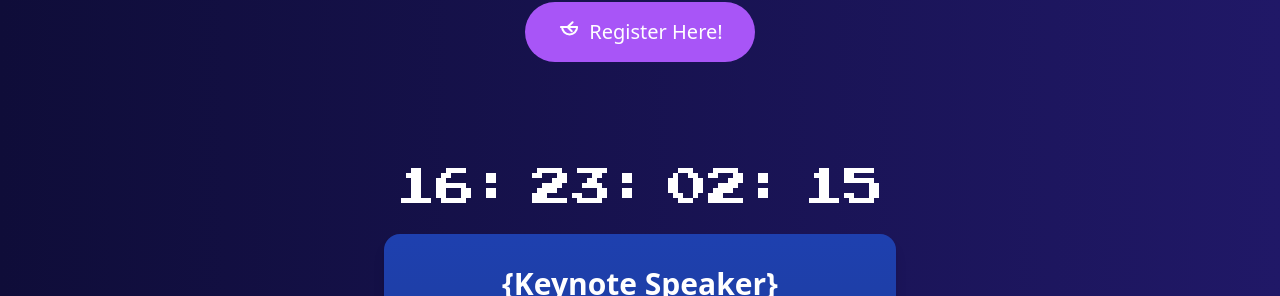
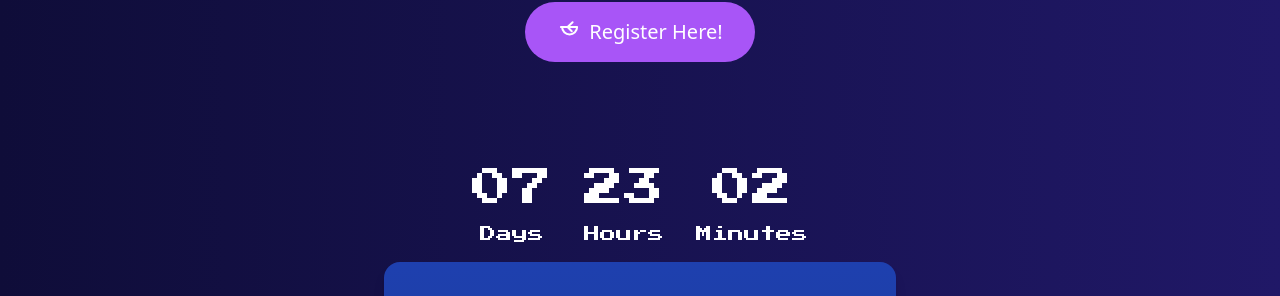
Before and after one commit to Pranav-Kumar14/Aurora-25, a React (Vite) app in the folder frontend/: page /home in a window 1280 px wide. Shown: the part 714-1010 px from the top of the page. Built offline with nearby package versions, Linux system fonts and the light colour scheme.

Commit message:
countdown updated

```diff
--- a/frontend/src/components/CountdownTimer.jsx
+++ b/frontend/src/components/CountdownTimer.jsx
@@ -2,7 +2,7 @@ import React, { useEffect, useState } from 'react';
 
 const CountdownTimer = () => {
     const calculateTimeLeft = () => {
-    const eventDate = new Date('2025-02-02T00:00:00');
+        const eventDate = new Date('2025-01-24T00:00:00');
         const now = new Date();
         const difference = eventDate - now;
 
@@ -10,7 +10,6 @@ const CountdownTimer = () => {
         days: Math.max(0, Math.floor(difference / (1000 * 60 * 60 * 24))),
         hours: Math.max(0, Math.floor((difference / (1000 * 60 * 60)) % 24)),
         minutes: Math.max(0, Math.floor((difference / 1000 / 60) % 60)),
-      seconds: Math.max(0, Math.floor((difference / 1000) % 60)),
         };
     };
 
@@ -25,11 +24,19 @@ const CountdownTimer = () => {
     }, []);
 
     return (
-    <div className="text-white justify-center font-press-start text-[25px] md:text-[40px] flex space-x-4 mb-4 ">
-      <span className='font-press-start '>{String(timeLeft.days).padStart(2, '0')}</span>:
-      <span className='font-press-start '>{String(timeLeft.hours).padStart(2, '0')}</span>:
-      <span className='font-press-start '>{String(timeLeft.minutes).padStart(2, '0')}</span>:
-      <span className='font-press-start '>{String(timeLeft.seconds).padStart(2, '0')}</span>
+        <div className="text-white justify-center font-press-start text-[25px] md:text-[40px] flex space-x-8 mb-4">
+        <div className="flex flex-col items-center">
+            <span className="font-press-start">{String(timeLeft.days).padStart(2, '0')}</span>
+            <span className="text-sm md:text-base mt-1">Days</span>
+        </div>
+        <div className="flex flex-col items-center">
+            <span className="font-press-start">{String(timeLeft.hours).padStart(2, '0')}</span>
+            <span className="text-sm md:text-base mt-1">Hours</span>
+        </div>
+        <div className="flex flex-col items-center">
+            <span className="font-press-start">{String(timeLeft.minutes).padStart(2, '0')}</span>
+            <span className="text-sm md:text-base mt-1">Minutes</span>
+        </div>
         </div>
     );
 };
--- a/frontend/src/components/Footer.jsx
+++ b/frontend/src/components/Footer.jsx
@@ -12,7 +12,7 @@ const Footer = () => {
         //     backgroundPosition: 'center',
         // }}
         >
-        <h2 className="bg-purple-500 hover:bg-purple-600 text-white px-2 py-1 mb-4 rounded-full text-lg font-medium inline-flex items-center">Contact Us</h2>
+        {/* <h2 className="bg-purple-500 hover:bg-purple-600 text-white px-2 py-1 mb-4 rounded-full text-lg font-medium inline-flex items-center">Contact Us</h2> */}
         <div className="flex justify-center space-x-6 mb-6">
             <a href="https://www.instagram.com/iste_manipal/" className="text-white hover:text-gray-400">
             <i className="fab fa-instagram text-2xl"></i>
```
Lines whose indentation alone changed are shown as unchanged.
